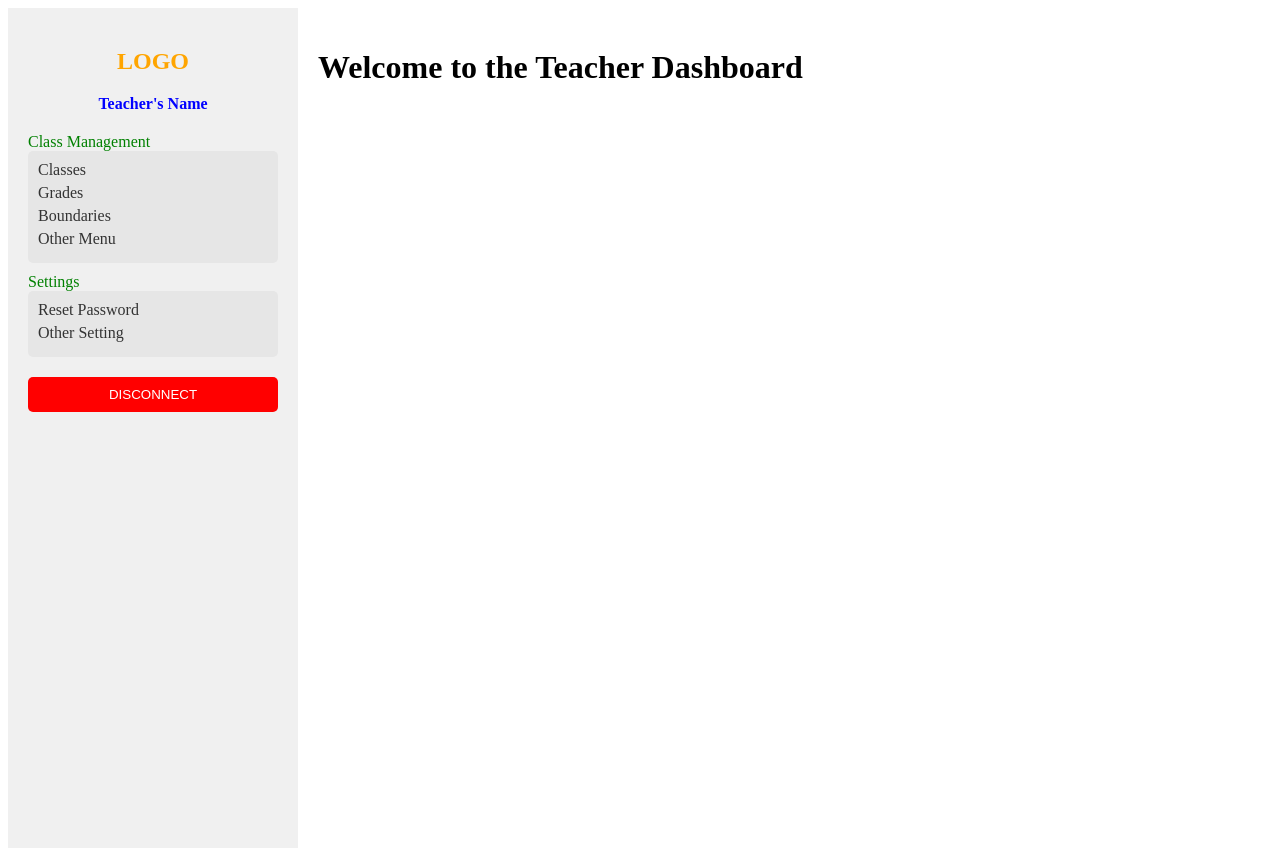
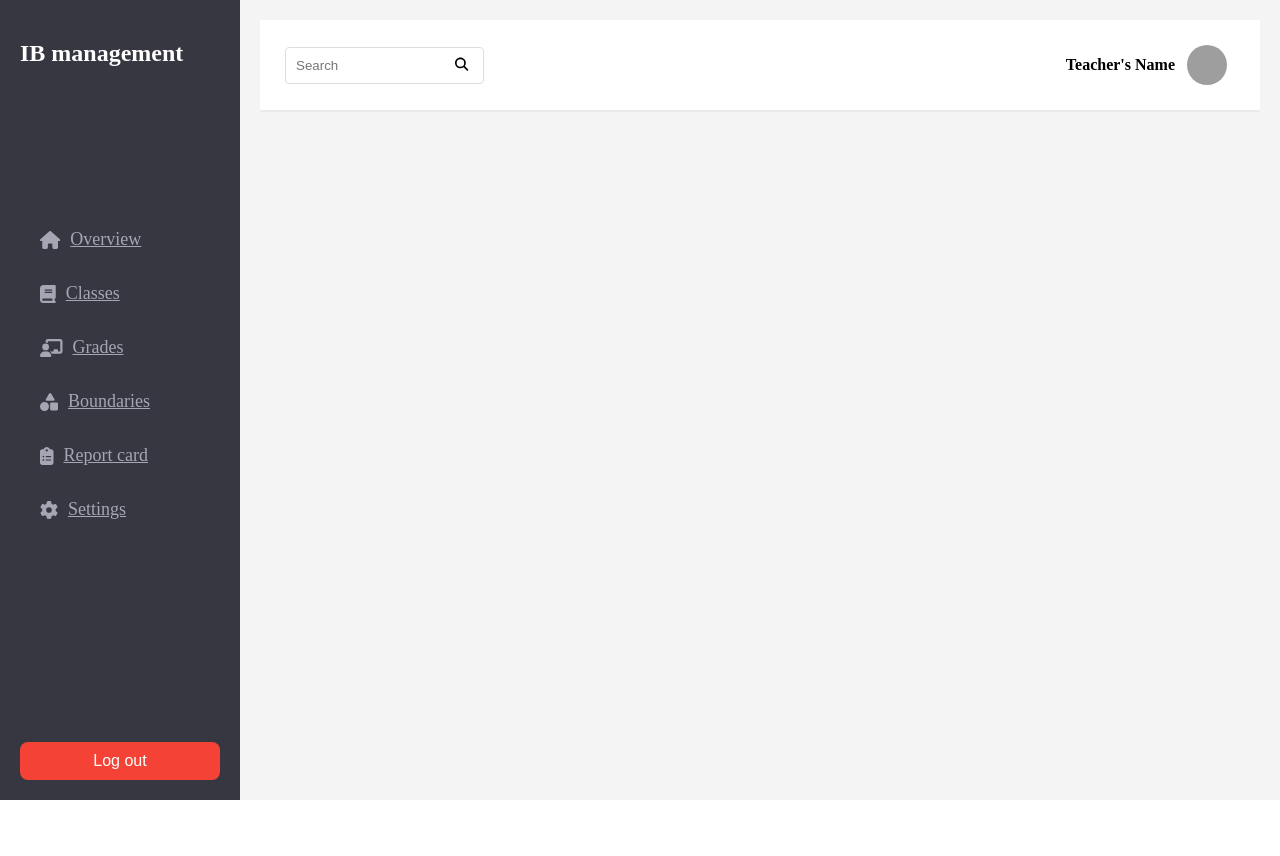
Before and after one commit to mahouboy23/IB-management-app, a React (Create React App) app in the folder frontend/: page /teacher in a window 1280 px wide. After the commit the page ends 800 px from the top, so only its background shows below. Built offline with nearby package versions, Linux system fonts and the light colour scheme; grey boxes are pictures that could not be loaded.

Commit message:
style and started grade table

```diff
--- a/frontend/package.json
+++ b/frontend/package.json
@@ -9,6 +9,7 @@
     "jwt-decode": "^4.0.0",
     "react": "^18.2.0",
     "react-dom": "^18.2.0",
+    "react-hook-form": "^7.50.1",
     "react-router-dom": "^6.22.1",
     "react-scripts": "5.0.1",
     "web-vitals": "^2.1.4"
--- /dev/null
+++ b/frontend/src/components/Grades.css
@@ -0,0 +1,22 @@
+/* Grades.css */
+table {
+    width: 100%;
+    border-collapse: collapse;
+    /* Add more styling */
+  }
+
+  th, td {
+    border: 1px solid #ddd;
+    padding: 8px;
+    text-align: left;
+    /* Add more styling */
+  }
+
+  th {
+    background-color: #f4f4f4;
+    /* Add more styling */
+  }
+
+  button {
+    /* Style your button */
+  }
--- a/frontend/src/components/Grades.js
+++ b/frontend/src/components/Grades.js
@@ -1,12 +1,93 @@
-import React from 'react';
+import React, { useMemo } from 'react';
+import { useTable } from 'react-table';
+import './Grades.css'; // Make sure you have the corresponding CSS file
 
 function Grades() {
+  const data = useMemo(
+    () => [
+      { id: 1, name: "Breal Ciceron", moyenneClass: "4/7", grade: "6/7", date: "20 Jan, 2022", level: "HL" },
+      { id: 2, name: "Breal Ciceron", moyenneClass: "4/7", grade: "5/7", date: "22 Feb, 2022", level: "HL" },
+    ],
+    []
+  );
+
+  const columns = useMemo(
+    () => [
+      {
+        Header: 'Name',
+        accessor: 'name', // accessor is the "key" in the data
+      },
+      {
+        Header: 'Moyenne Class',
+        accessor: 'moyenneClass',
+      },
+      {
+        Header: 'Grade',
+        accessor: 'grade',
+      },
+      {
+        Header: 'Date',
+        accessor: 'date',
+      },
+      {
+        Header: 'Level',
+        accessor: 'level',
+      },
+      {
+        Header: 'Actions',
+        accessor: 'actions',
+        Cell: ({ row }) => (
+          <button onClick={() => handleDelete(row.original.id)}>Delete</button> // Add your deletion logic here
+        ),
+      },
+    ],
+    []
+  );
+
+  const {
+    getTableProps,
+    getTableBodyProps,
+    headerGroups,
+    rows,
+    prepareRow,
+  } = useTable({ columns, data });
+
   return (
     <div>
       <h2>Grade Management</h2>
-      {/* Content for class management */}
+      <table {...getTableProps()}>
+        <thead>
+          {headerGroups.map(headerGroup => (
+            <tr {...headerGroup.getHeaderGroupProps()}>
+              {headerGroup.headers.map(column => (
+                <th {...column.getHeaderProps()}>{column.render('Header')}</th>
+              ))}
+            </tr>
+          ))}
+        </thead>
+        <tbody {...getTableBodyProps()}>
+          {rows.map(row => {
+            prepareRow(row);
+            return (
+              <tr {...row.getRowProps()}>
+                {row.cells.map(cell => {
+                  return (
+                    <td {...cell.getCellProps()}>{cell.render('Cell')}</td>
+                  );
+                })}
+              </tr>
+            );
+          })}
+        </tbody>
+      </table>
     </div>
   );
 }
 
+// Replace with the actual delete logic
+function handleDelete(gradeId) {
+  console.log('Deleting grade with id:', gradeId);
+  // Here you would handle the deletion logic, such as making an API call to delete the grade
+}
+
 export default Grades;
--- a/frontend/src/components/TeacherDashboard.css
+++ b/frontend/src/components/TeacherDashboard.css
@@ -1,69 +1,142 @@
+/* TeacherDashboard.css */
 .dashboard-container {
   display: flex;
+  height: 100vh;
+  background-color: #f4f4f4; /* Color for the main content area */
+}
+
+/* Ensures no whitespace on the left */
+body, html {
+  margin: 0;
+  padding: 0;
+}
+
+.main-content-area {
+  flex-grow: 1;
+  display: flex;
+  flex-direction: column;
+}
+
+.grades-header {
+  display: flex;
+  justify-content: space-between;
+  align-items: center;
+  padding: 25px;
+  background-color: #fff;
+  border-bottom: 2px solid #eaeaea;
+}
+
+.header-search-container {
+  position: relative;
+}
+
+.search-input {
+  padding: 10px;
+  border: 1px solid #ddd;
+  border-radius: 4px;
+}
+
+.search-button {
+  position: absolute;
+  right: 10px;
+  top: 50%;
+  transform: translateY(-50%);
+  background: none;
+  border: none;
+  cursor: pointer;
+}
+
+.user-profile {
+  display: flex;
+  align-items: center;
+}
+
+.username {
+  margin-right: 12px;
+  font-weight: bold;
+}
+
+.user-image {
+  width: 40px;
+  height: 40px;
+  border-radius: 50%;
+  margin-right: 8px;
 }
 
 .sidebar {
-    width: 250px;
-    background-color: #f0f0f0;
-    height: 100vh;
+  width: 200px;
+  background-color: #363740; /* Dark background color */
   padding: 20px;
-    color: #333;
+  display: flex;
+  flex-direction: column;
+  justify-content: space-between;
 }
 
-  .logo-section {
-    text-align: center;
-    margin-bottom: 20px;
-    color: orange; /* Your color theme */
-  }
-
-  .account-name {
-    text-align: center;
-    margin-bottom: 20px;
-    font-weight: bold;
-    color: blue; /* Your color theme */
-  }
-
-  .menu-section {
-    margin-bottom: 20px;
+.logo-section h2 {
+  color: #ffffff; /* White color for the logo text */
+  margin-bottom: -100px; /* Space below the logo */
 }
 
 .menu-item {
-    cursor: pointer;
-    margin-bottom: 10px;
-    color: green; /* Your color theme */
+  color: #a4a6b3; /* Gray color for menu item text */
+  margin-bottom: 13px;
+  padding: 10px 20px; /* Increased left padding for alignment */
+  font-size: 18px; /* Size of the text */
+  display: flex;
+  align-items: center;
+  border-radius: 8px;
+  transition: background-color 0.3s;
 }
 
-  .menu-item p {
-    margin: 0;
+.menu-item:hover, .menu-item.active {
+  background-color: #5c5f70; /* Lighter background for hover and active state */
+  color: #ffffff; /* White text for readability */
 }
 
-  .dropdown {
-    background-color: #e6e6e6;
-    padding: 10px;
-    border-radius: 5px;
+.menu-item svg {
+  margin-right: 10px; /* Space between icon and text */
+  color: inherit; /* Icon color will be the same as the text color */
 }
 
-  .dropdown a {
-    text-decoration: none;
-    color: #333;
-    display: block;
-    margin-bottom: 5px;
+/* Logout Button Styles */
+.logout-section button {
+  width: 100%;
+  padding: 10px;
+  background-color: #f44336;
+  color: #ffffff;
+  font-size: 16px;
+  border: none;
+  border-radius: 8px;
+  cursor: pointer;
+  transition: background-color 0.3s;
 }
 
-  .disconnect button {
-    width: 100%;
-    padding: 10px;
-    background-color: red;
-    color: white;
-    border: none;
-    border-radius: 5px;
-    cursor: pointer;
+.logout-section button:hover {
+  background-color: #d32f2f;
 }
 
-  .disconnect button:hover {
-    background-color: darkred;
+/* Header Styles */
+.header {
+  width: calc(100% - 250px); /* Full width minus sidebar width */
+  background-color: #363740; /* Dark background color */
+  color: #ffffff; /* White text color */
+  padding: 20px;
+  display: flex;
+  justify-content: space-between;
+  align-items: center;
 }
 
+.header .user-info {
+  display: flex;
+  align-items: center;
+}
+
+.header .user-info img {
+  border-radius: 50%; /* Circular profile image */
+  margin-right: 10px;
+}
+
+/* Main Content Styles */
 .main-content {
   flex-grow: 1;
   padding: 20px;
--- a/frontend/src/components/TeacherDashboard.js
+++ b/frontend/src/components/TeacherDashboard.js
@@ -1,5 +1,7 @@
 import React from 'react';
-import { Link, Outlet } from 'react-router-dom';
+import { NavLink, Outlet } from 'react-router-dom';
+import { FontAwesomeIcon } from '@fortawesome/react-fontawesome';
+import { faHome, faBook, faChalkboardTeacher, faShapes, faClipboardList, faCog, faSearch } from '@fortawesome/free-solid-svg-icons';
 import './TeacherDashboard.css';
 
 function TeacherDashboard({ onLogout }) {
@@ -7,40 +9,44 @@ function TeacherDashboard({ onLogout }) {
   return (
     <div className="dashboard-container">
       <aside className="sidebar">
-        <div className="logo-section">
-          <h2>LOGO</h2>
+      <div className="logo-section">
+          <h2>IB management</h2>
         </div>
-        <div className="account-name">
-          <p>{accountName}</p>
-        </div>
-
         <nav className="menu-section">
-          <div className="menu-item">
-            <p>Class Management</p>
-            <div className="dropdown">
-              <Link to="/teacher/classes">Classes</Link>
-              <Link to="/teacher/grades">Grades</Link>
-              <Link to="/teacher/boundaries">Boundaries</Link>
-              <Link to="/teacher/other-menu">Other Menu</Link>
-            </div>
-          </div>
-
-          <div className="menu-item">
-            <p>Settings</p>
-            <div className="dropdown">
-              <Link to="/teacher/reset-password">Reset Password</Link>
-              <Link to="/teacher/other-setting">Other Setting</Link>
-            </div>
-          </div>
+          <NavLink exact to="/teacher/overview" activeClassName="active" className="menu-item">
+            <FontAwesomeIcon icon={faHome} /> Overview
+          </NavLink>
+          <NavLink to="/teacher/classes" activeClassName="active" className="menu-item">
+            <FontAwesomeIcon icon={faBook} /> Classes
+          </NavLink>
+          <NavLink to="/teacher/grades" activeClassName="active" className="menu-item">
+            <FontAwesomeIcon icon={faChalkboardTeacher} /> Grades
+          </NavLink>
+          <NavLink to="/teacher/boundaries" activeClassName="active" className="menu-item">
+            <FontAwesomeIcon icon={faShapes} /> Boundaries
+          </NavLink>
+          <NavLink to="/teacher/report-card" activeClassName="active" className="menu-item">
+            <FontAwesomeIcon icon={faClipboardList} /> Report card
+          </NavLink>
+          <NavLink to="/teacher/settings" activeClassName="active" className="menu-item">
+            <FontAwesomeIcon icon={faCog} /> Settings
+          </NavLink>
         </nav>
-
-        <div className="disconnect">
-                <button onClick={onLogout}>DISCONNECT</button>
+        <div className="logout-section">
+          <button onClick={onLogout}>Log out</button>
         </div>
       </aside>
-
       <main className="main-content">
-        <h1>Welcome to the Teacher Dashboard</h1>
+       <div className="grades-header">
+          <div className="header-search-container">
+            <input type="text" placeholder="Search" className="search-input" />
+            <button type="button" className="search-button"><FontAwesomeIcon icon={faSearch} /></button>
+          </div>
+          <div className="user-profile">
+            <span className="username">{accountName}</span> {/* Dynamic username */}
+            <img src="/path-to-user-image.jpg" alt="User" className="user-image" />
+          </div>
+        </div>
         <Outlet />
       </main>
     </div>
```
Also changed, not shown: 1 other file (tests, documents, lock files or other folders). Lines whose indentation alone changed are shown as unchanged.
